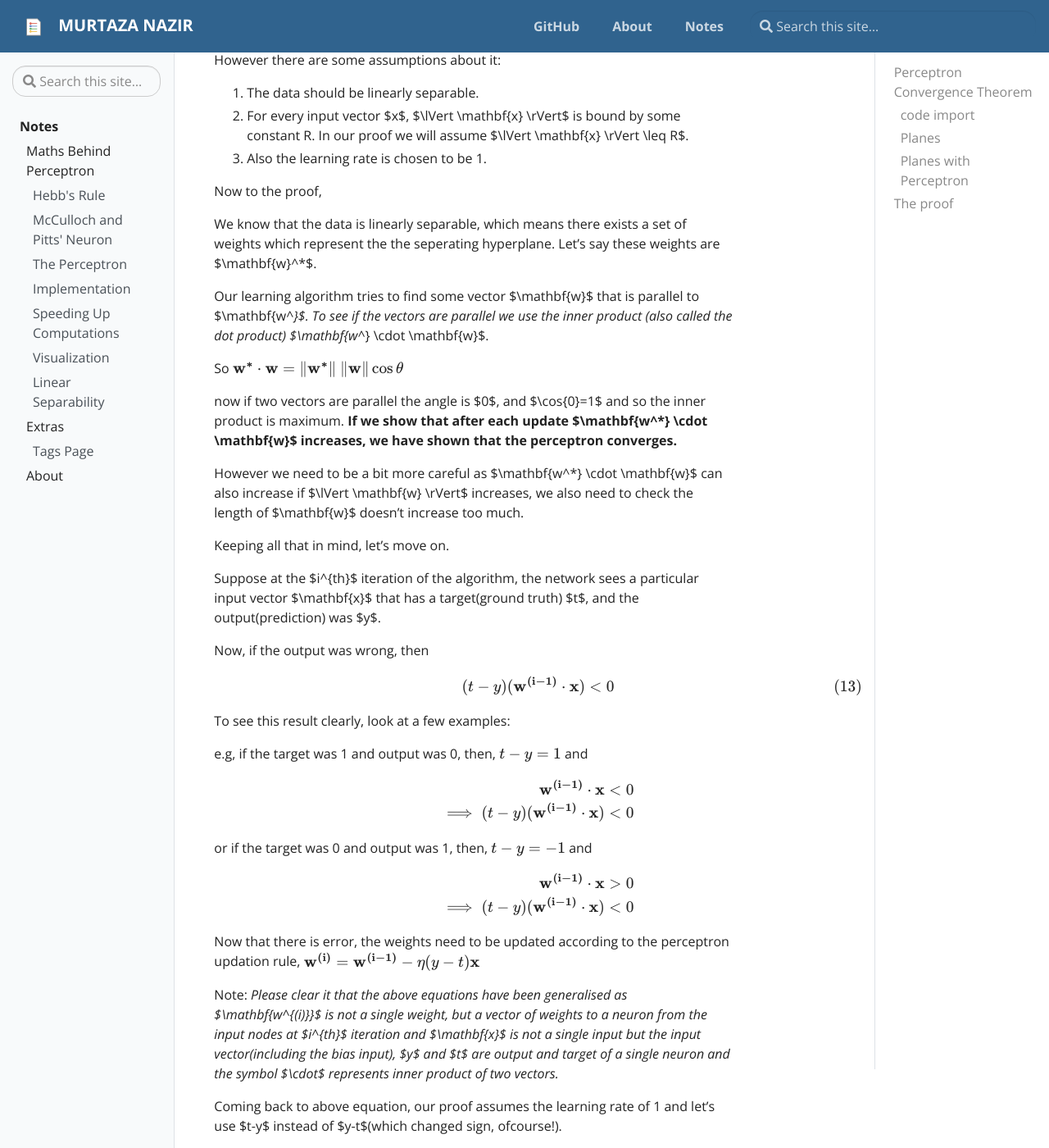
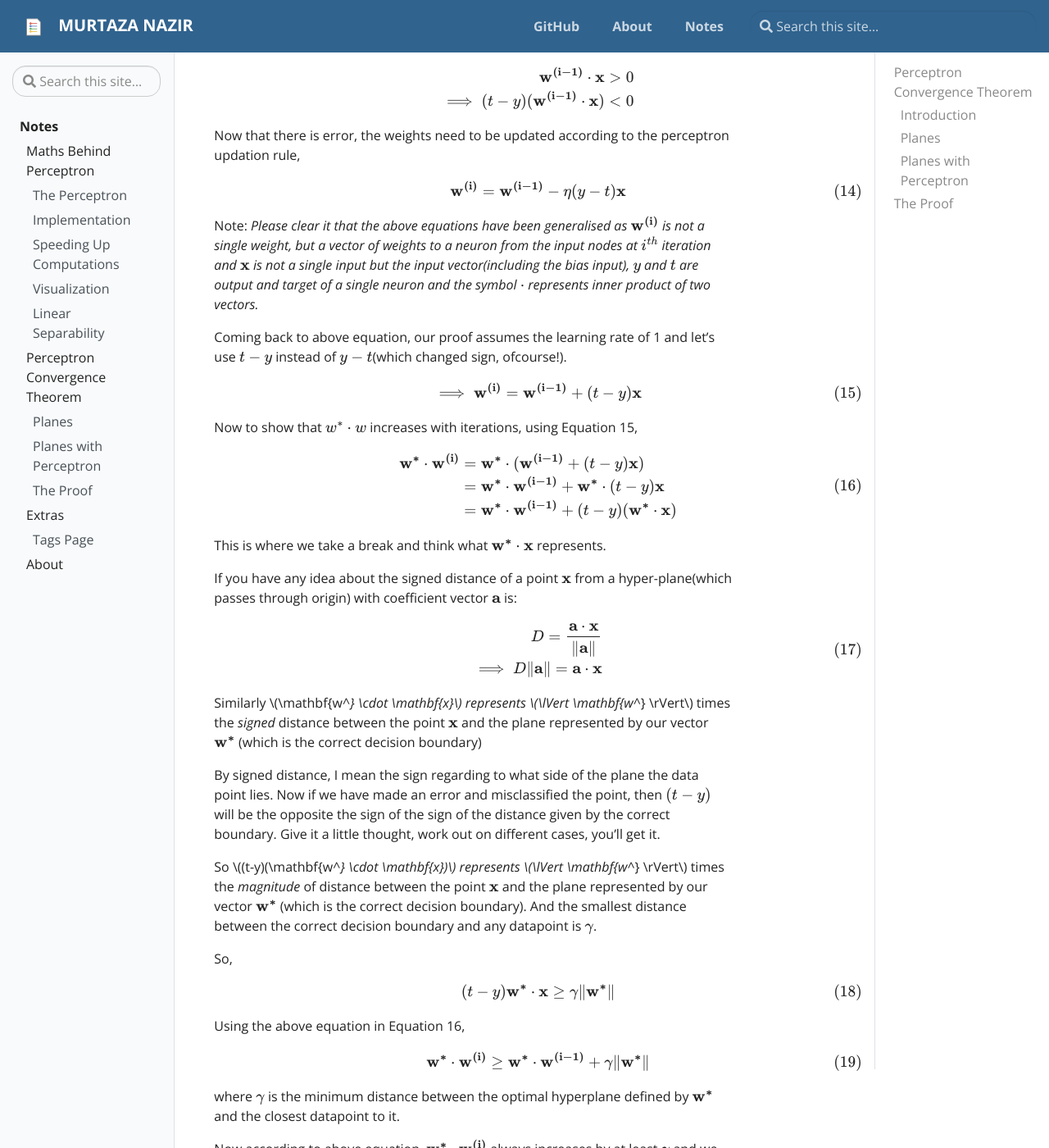
Before and after one commit to themurtazanazir/themurtazanazir.github.io, a Jekyll site: the page built from _notes/perceptron-convergence-theorem.md, in a window 1280 px wide and 1400 px high, scrolled down 8082 px. Shown: the whole window at 82% size. Built offline with Jekyll 4.4.1, drawn with Linux system fonts in a browser that asks for light colours; formulas are drawn with MathJax 3; some of the changed text lies outside the part shown.

Commit message:
Added new post for publishing, mild changes in Perceoptron post

````diff
--- a/_data/toc.yml
+++ b/_data/toc.yml
@@ -4,10 +4,6 @@
     - title: "Maths Behind Perceptron"
       url: "notes/perceptron"
       children:
-        - title: "Hebb's Rule"
-          url: "notes/perceptron#hebbs-rule"
-        - title: "McCulloch and Pitts' Neuron"
-          url: "notes/perceptron#mcculloch-and-pitts-neurons"
         - title: "The Perceptron"
           url: "notes/perceptron#the-perceptron"
         - title: "Implementation"
@@ -17,16 +13,16 @@
         - title: "Visualization"
           url: "notes/perceptron#3-visualization"
         - title: "Linear Separability"
-          url: "notes/perceptron#4-linear-separabilitys"
-    # - title: "Getting Started"
-    #   url: "notes/getting-started"
-    #   children:
-    #     - title: Features
-    #       url: "notes/getting-started#getting-started"
-    #     - title: Development
-    #       url: "notes/getting-started#development"
-    #     - title: Customization
-    #       url: "notes/getting-started#customization"
+          url: "notes/perceptron#4-linear-separability"
+    - title: "Perceptron Convergence Theorem"
+      url: "notes/perceptron-convergence-theorem"
+      children:
+        - title: "Planes"
+          url: "notes/perceptron-convergence-theorem#planes"
+        - title: "Planes with Perceptron"
+          url: "notes/perceptron-convergence-theorem#planes-with-perceptron"
+        - title: "The Proof"
+          url: "notes/perceptron-convergence-theorem#the-proof"
     - title: "Extras"
       url: "notes/extras"
       children:
--- a/_notes/perceptron-convergence-theorem.md
+++ b/_notes/perceptron-convergence-theorem.md
@@ -1,82 +1,22 @@
 ---
-title: (Incomplete) Perceptron Convergence Theorem
-description: A Geometrical and Mathematical proof of perceptron convergence theorem
+title:  Perceptron Convergence Theorem
+description: A Mathematical proof of perceptron convergence theorem
 tags:
  - neural networks
  - perceptron
  - deep learning
  - feedforward networks
  - proof
+ - mathematics
 ---
 
 # Perceptron Convergence Theorem
 
-## code import
+## Introduction
+The Perceptron Convergence Theorem is an important result as it proves the ability of a perceptron to achieve its result. This proof will be purely mathematical. There are some geometrical intuitions that need to be cleared first. This proof requires some prerequisites - _concept of vectors_, _dot product of two vectors_.
+We will use the `train` function that we developed in the <a href="/notes/perceptron" target="_blank">Mathematics Behind Perceptron </a> post. It will be included in a `utils.py` file which you can download <a href="/downloads/utils.py"> here</a>. Also, ignore the visualization code, if that seems too complex.
 
 
-```python
-import numpy as np
-from plotly import graph_objects as go
-np.set_printoptions(precision=2)
-
-def compute_activations(X,W):
-    activation = (np.matmul(X,W) > 0)
-    return activation
-
-def initialize_weights(n_input,n_out, random_state):
-    np.random.seed(random_state)
-    # the input shape should be including the bias inputs
-    weights = np.random.rand(n_input, n_out)*0.1 - 0.05
-    return weights
-
-def update_weights(weights, input_matrix, output_matrix, target_matrix, learning_rate):
-    delta_w = np.matmul(np.transpose(input_matrix),(output_matrix-target_matrix))
-    weights = weights - (learning_rate*delta_w) # elementwise multiplication using broadcasting
-    return weights
-
-def train(input_data, target, learning_rate, epochs,random_state=0,init_weights=None, save_weights=False, verbose=False):
-    # add the bias values to input_matrix
-    X = np.concatenate((-np.ones((input_data.shape[0],1)),input_data),axis=1)
-    #set the shapes
-    n_input = X.shape[1]
-    n_out = target.shape[1]
-
-    #initialize the weights
-    if init_weights is None:
-        W = initialize_weights(n_input,n_out, random_state)
-    else:
-        W = init_weights
-
-    if save_weights:
-        weight_array=[W]
-
-    for it in range(epochs):
-        # compute outputs
-        Y = compute_activations(X,W)
-
-        if verbose:
-            #print the output
-            print(f"Iteration: {it}\n{W}\nOutput:\n{Y[:10,:10]}\nAccuracy: {(Y==target).sum()/X.shape[0]}")
-
-        # update weights
-        W = update_weights(W, X, Y, target, learning_rate)
-
-        if save_weights:
-            weight_array.append(W)
-
-    print(f"Accuracy: {(Y==target).sum()/X.shape[0]}")
-    if save_weights:
-        return W, weight_array
-    else:
-        return W
-
-def recall(input_data, weights):
-    # add the bias values to input_matrix
-    X = np.concatenate((-np.ones((input_data.shape[0],1)),input_data),axis=1)
-    Y = compute_activations(X,weights)
-    return Y
-
-```
 
 ## Planes
 
@@ -86,12 +26,12 @@
 
 $$a_1x_1 + a_2x_2 + \dots + a_nx_n + d = 0 \tag{1}$$
 
-where $x_1,x_2,\dots,x_n$ are orthogonal axes.
+where \\(x_1,x_2,\dots,x_n\\) are orthogonal axes.
 
 
-Another way of describing a plane is in the form of a vector $\mathbf{n} = (a_1,a_2, \dots , a_n)$ (which is normal to that plane) and a point(position vector) $\mathbf{x_0}$ which resides on that plane.
+Another way of describing a plane is in the form of a vector \\(\mathbf{n} = (a_1,a_2, \dots , a_n)\\) (which is normal to that plane) and a point(position vector) \\(\mathbf{x_0}\\) which resides on that plane.
 
-Now any vector between point, $\mathbf{x_0}$, and any other general point $\mathbf{x} = (x_1,x_2,\dots,x_n)$ on the plane is perpendicular to that plane, i.e:
+Now any vector between point, \\(\mathbf{x_0}\\), and any other general point \\(\mathbf{x} = (x_1,x_2,\dots,x_n)\\) on the plane is perpendicular to that plane, i.e:
 
 $$\begin{align} \mathbf{n} \cdot \mathbf{(x-x_0)}&=0 \\ \implies  (\mathbf{n} \cdot \mathbf{x}) - (\mathbf{n} \cdot \mathbf{x_0}) &= 0\end{align} \tag{2}$$
 
@@ -99,17 +39,15 @@
 
 $$d = - \mathbf{n} \cdot \mathbf{x_0} \tag{3}$$
 
-The shortest distance(with sign) of the plane from the origin, $p$ is given by:
+The shortest distance(with sign) of the plane from the origin, \\(p\\) is given by:
 
 $$p=\frac{d}{\lVert \mathbf{n} \rVert}\tag{4}$$
 
-If we divide Eq.1 by $\lVert \mathbf{n} \rVert$, then,
+If we divide Eq.1 by \\(\lVert \mathbf{n} \rVert\\), then,
 
-$$ \frac{a_1x_1 + a_2x_2 + \dots + a_nx_n}{\lVert \mathbf{n} \rVert} = -\frac{d}{\lVert \mathbf{n} \rVert}\\
-\implies \frac{\mathbf{n} \cdot \mathbf{x}}{\lVert \mathbf{n} \rVert} = -\frac{d}{\lVert \mathbf{n} \rVert}
-$$
+$$ \frac{a_1x_1 + a_2x_2 + \dots + a_nx_n}{\lVert \mathbf{n} \rVert} = -\frac{d}{\lVert \mathbf{n} \rVert}\\ \implies \frac{\mathbf{n} \cdot \mathbf{x}}{\lVert \mathbf{n} \rVert} = -\frac{d}{\lVert \mathbf{n} \rVert} $$
 
-Using $\frac{\mathbf{n}}{\lVert \mathbf{n} \rVert}=\hat{\mathbf{n}}$ and Eq. 4, we have
+Using \\(\frac{\mathbf{n}}{\lVert \mathbf{n} \rVert}=\hat{\mathbf{n}}\\) and Eq. 4, we have
 
 $$\hat{\mathbf{n}} \cdot \mathbf{x} = - p \tag{5}$$
 
@@ -128,21 +66,21 @@
 
 $$h=\sum_{i=0}^m{w_ix_i}\tag{7}$$
 
-where $w_0$ is the threshold of the neuron and $x_0$ can be any constant (we use -1).
+where \\(w_0\\) is the threshold of the neuron and \\(x_0\\) can be any constant (we use -1).
 
-The decison boundary is formed, when $h=0$, so the equation of the decision hyper plane is:
+The decison boundary is formed, when \\(h=0\\), so the equation of the decision hyper plane is:
 
 $$\sum_{i=0}^m{w_ix_i}=0\tag{8}$$
 
-Comapring the above equation with the general equation of a plane (Eq. 1), the normal vector, which we will represent by $\mathbf{w}$, is:
+Comapring the above equation with the general equation of a plane (Eq. 1), the normal vector, which we will represent by \\(\mathbf{w}\\), is:
 
 $$ \mathbf{n} = \mathbf{w} = (w_1,w_2,\dots,w_m) \tag{9}$$
 
-which means the constant term in the general equtaion, $d$, will be:
+which means the constant term in the general equtaion, \\(d\\), will be:
 
 $$ d = w_0x_0 \tag{10}$$
 
-which means the perpendicular distance of the plane from origin is,$p$, (from Equation 4):
+which means the perpendicular distance of the plane from origin is,\\(p\\), (from Equation 4):
 
 $$ p = \frac{w_0x_0}{\lVert \mathbf{w} \rVert} \tag{11}$$
 
@@ -155,6 +93,9 @@
 
 
 ```python
+import numpy as np
+from utils import train
+np.set_printoptions(precision=2)
 # the dataset
 X = np.array([[0,0],
              [0,1],
@@ -226,9 +167,9 @@
 
 $$w_1x_1+w_2x_2+w_0x_0=0$$
 
-As we we can see, our bias input $x_0$ is the 3rd dimension in this equation, which is constant (-1) in our dataset. The constant term $d$ is Zero.
+As we we can see, our bias input \\(x_0\\) is the 3rd dimension in this equation, which is constant (-1) in our dataset. The constant term \\(d\\) is Zero.
 
-Since $d=0$, for our decision boundary, it means the distance between the hyper-plane and the origin, $p=\frac{d}{\lVert \mathbf{w} \rVert} = 0$. Which implies the plane always passes through the origin of that higher coordinate system.
+Since \\(d=0\\), for our decision boundary, it means the distance between the hyper-plane and the origin, \\(p=\frac{d}{\lVert \mathbf{w} \rVert} = 0\\). Which implies the plane always passes through the origin of that higher coordinate system.
 
 The above result can be generalized for any linearly separable n-dimensional data, that if we consider the bias inputs as part of the data, the resulting n+1 dimensional data will have its decision boundary passing through origin of the new coordinate system.
 
@@ -334,34 +275,35 @@
 
 Now that we have established, that only the complete weight vector(it's unit vector) defines the decision hyper-plane, two same vectors(or vectors in the same direction), will define the same hyper plane.
 
-# The proof
+# The Proof
 
 The Perceptron Convergence theorem proved by Rosenblatt in 1962, states that:
 
-*__"given a linearly separable data, the perceptron will converge to a solution within $R/ \gamma^2$ iterations, where $\gamma$ is the distance between the separating hyperplane and the closest datapoint to it."__*
+*__"given a linearly separable data, the perceptron will converge to a solution within \\(R/ \gamma^2\\) iterations, where \\(\gamma\\) is the distance between the separating hyperplane and the closest datapoint to it."__*
 
 However there are some assumptions about it:
 1. The data should be linearly separable.
-2. For every input vector $x$, $\lVert \mathbf{x} \rVert$ is bound by some constant R. In our proof we will assume $\lVert \mathbf{x} \rVert \leq R$.
+2. For every input vector \\(x\\), \\(\lVert \mathbf{x} \rVert\\) is bound by some constant R. In our proof we will assume \\(\lVert \mathbf{x} \rVert \leq R\\).
 3. Also the learning rate is chosen to be 1.
 
 
 Now to the proof,
 
-We know that the data is linearly separable, which means there exists a set of weights which represent the the seperating hyperplane. Let's say these weights are $\mathbf{w}^*$.
+We know that the data is linearly separable, which means there exists a set of weights which represent the the seperating hyperplane. Let's say these weights are \\(\mathbf{w}^*\\).
 
-Our learning algorithm tries to find some vector $\mathbf{w}$ that is parallel to $\mathbf{w^*}$. To see if the vectors are parallel we use the inner product (also called the dot product) $\mathbf{w^*} \cdot \mathbf{w}$.
+Our learning algorithm tries to find some vector \\(\mathbf{w}\\) that is parallel to \\(\mathbf{w^*}\\). To see if the vectors are parallel we use the inner product (also called the dot product) \\(\mathbf{w^*} \cdot \mathbf{w}\\).
 
-So
+So,
+
 $$ \mathbf{w^*} \cdot \mathbf{w} = \lVert \mathbf{w^*}\rVert \   \lVert \mathbf{w}\rVert \cos\theta \tag{12}$$
 
-now if two vectors are parallel the angle is $0$, and $\cos{0}=1$ and so the inner product is maximum. **If we show that after each update $\mathbf{w^*} \cdot \mathbf{w}$ increases, we have shown that the perceptron converges.**
+now if two vectors are parallel the angle is \\(0\\), and \\(\cos{0}=1\\) and so the inner product is maximum. **If we show that after each update \\(\mathbf{w^*} \cdot \mathbf{w}\\) increases, we have shown that the perceptron converges.**
 
-However we need to be a bit more careful as $\mathbf{w^*} \cdot \mathbf{w}$ can also increase if $\lVert \mathbf{w} \rVert$ increases, we also need to check the length of $\mathbf{w}$ doesn't increase too much.
+However we need to be a bit more careful as \\(\mathbf{w^*} \cdot \mathbf{w}\\) can also increase if \\(\lVert \mathbf{w} \rVert\\) increases, we also need to check the length of \\(\mathbf{w}\\) doesn't increase too much.
 
 Keeping all that in mind, let's move on.
 
-Suppose at the $i^{th}$ iteration of the algorithm, the network sees a particular input vector $\mathbf{x}$ that has a target(ground truth) $t$, and the output(prediction) was $y$.
+Suppose at the \\(i^{th}\\) iteration of the algorithm, the network sees a particular input vector \\(\mathbf{x}\\) that has a target(ground truth) \\(t\\), and the output(prediction) was \\(y\\).
 
 Now, if the output was wrong, then
 
@@ -370,40 +312,46 @@
 To see this result clearly, look at a few examples:
 
 e.g, if the target was 1 and output was 0, then,
-$$t-y = 1$$ and
+
+$$t-y = 1$$
+
+and
 
 $$\begin{align}\mathbf{w^{(i-1)}} \cdot \mathbf{x} < 0\\ \implies (t-y)(\mathbf{w^{(i-1)}} \cdot \mathbf{x}) < 0 \end{align} $$
 
 or if the target was 0 and output was 1, then,
-$$t-y=-1$$ and
 
-$$\begin{align}\mathbf{w^{(i-1)}} \cdot \mathbf{x} > 0 \\
-\implies (t-y)(\mathbf{w^{(i-1)}} \cdot \mathbf{x}) < 0\end{align}$$
+$$t-y=-1$$
+
+and
+
+$$\begin{align}\mathbf{w^{(i-1)}} \cdot \mathbf{x} > 0 \\ \implies (t-y)(\mathbf{w^{(i-1)}} \cdot \mathbf{x}) < 0\end{align}$$
 
 Now that there is error, the weights need to be updated according to the perceptron updation rule,
+
 $$ \mathbf{w^{(i)}} = \mathbf{w^{(i-1)}} - \eta (y-t)\mathbf{x} \tag{14}$$
 
-Note: *Please clear it that the above equations have been generalised as $\mathbf{w^{(i)}}$ is not a single weight, but a vector of weights to a neuron from the input nodes at $i^{th}$ iteration and $\mathbf{x}$ is not a single input but the input vector(including the bias input), $y$ and $t$ are output and target of a single neuron and the symbol $\cdot$ represents inner product of two vectors.*
+Note: *Please clear it that the above equations have been generalised as \\(\mathbf{w^{(i)}}\\) is not a single weight, but a vector of weights to a neuron from the input nodes at \\(i^{th}\\) iteration and \\(\mathbf{x}\\) is not a single input but the input vector(including the bias input), \\(y\\) and \\(t\\) are output and target of a single neuron and the symbol \\(\cdot\\) represents inner product of two vectors.*
 
-Coming back to above equation, our proof assumes the learning rate of 1 and let's use $t-y$ instead of $y-t$(which changed sign, ofcourse!).
+Coming back to above equation, our proof assumes the learning rate of 1 and let's use \\(t-y\\) instead of \\(y-t\\)(which changed sign, ofcourse!).
 
 $$\implies \mathbf{w^{(i)}} = \mathbf{w^{(i-1)}} + (t-y)\mathbf{x} \tag{15}$$
 
-Now to show that $w^* \cdot w$ increases with iterations, using Equation 15,
+Now to show that \\(w^* \cdot w\\) increases with iterations, using Equation 15,
 
 $$ \begin{align} \mathbf{w^*} \cdot \mathbf{w^{(i)}} &= \mathbf{w^*} \cdot (\mathbf{w^{(i-1)}} + (t-y)\mathbf{x})\\ &= \mathbf{w^*} \cdot \mathbf{w^{(i-1)}} + \mathbf{w^*} \cdot (t-y)\mathbf{x}\\ &= \mathbf{w^*} \cdot \mathbf{w^{(i-1)}} + (t-y)(\mathbf{w^*} \cdot \mathbf{x})\\ \end{align} \tag{16} $$
 
-This is where we take a break  and think what $\mathbf{w^*} \cdot \mathbf{x}$ represents.
+This is where we take a break  and think what \\(\mathbf{w^*} \cdot \mathbf{x}\\) represents.
 
-If you have any idea about the signed distance of a point $\mathbf{x}$ from a hyper-plane(which passes through origin) with coefficient vector $\mathbf{a}$ is:
+If you have any idea about the signed distance of a point \\(\mathbf{x}\\) from a hyper-plane(which passes through origin) with coefficient vector \\(\mathbf{a}\\) is:
 
 $$\begin{align} D = \frac{\mathbf{a} \cdot \mathbf{x}}{\lVert \mathbf{a} \rVert} \\ \implies D \lVert \mathbf{a} \rVert = \mathbf{a} \cdot \mathbf{x} \end{align} \tag{17}$$
 
-Similarly $\mathbf{w^*} \cdot \mathbf{x}$ represents $\lVert \mathbf{w^*} \rVert$ times the *signed* distance between the point $\mathbf{x}$ and the plane represented by our vector $\mathbf{w^*}$ (which is the correct decision boundary)
+Similarly \\(\mathbf{w^*} \cdot \mathbf{x}\\) represents \\(\lVert \mathbf{w^*} \rVert\\) times the *signed* distance between the point \\(\mathbf{x}\\) and the plane represented by our vector \\(\mathbf{w^*}\\) (which is the correct decision boundary)
 
-By signed distance, I mean the sign regarding to what side of the plane the data point lies. Now if we have made an error and misclassified the point, then $(t-y)$ will be the opposite the sign of the sign of the distance given by the correct boundary. Give it a little thought, work out on different cases, you'll get it.
+By signed distance, I mean the sign regarding to what side of the plane the data point lies. Now if we have made an error and misclassified the point, then \\((t-y)\\) will be the opposite the sign of the sign of the distance given by the correct boundary. Give it a little thought, work out on different cases, you'll get it.
 
-So $(t-y)(\mathbf{w^*} \cdot \mathbf{x})$ represents $\lVert \mathbf{w^*} \rVert$ times the *magnitude* of distance between the point $\mathbf{x}$ and the plane represented by our vector $\mathbf{w^*}$ (which is the correct decision boundary). And the smallest distance between the correct decision boundary and any datapoint is $\gamma$.
+So \\((t-y)(\mathbf{w^*} \cdot \mathbf{x})\\) represents \\(\lVert \mathbf{w^*} \rVert\\) times the *magnitude* of distance between the point \\(\mathbf{x}\\) and the plane represented by our vector \\(\mathbf{w^*}\\) (which is the correct decision boundary). And the smallest distance between the correct decision boundary and any datapoint is \\(\gamma\\).
 
 So,
 
@@ -413,13 +361,13 @@
 
 $$ \mathbf{w^*} \cdot \mathbf{w^{(i)}} \geq \mathbf{w^*} \cdot \mathbf{w^{(i-1)}} + \gamma \lVert \mathbf{w^*} \rVert \tag{19} $$
 
-where $\gamma$ is the minimum distance between the optimal hyperplane defined by $\mathbf{w^*}$ and the closest datapoint to it.
+where \\(\gamma\\) is the minimum distance between the optimal hyperplane defined by \\(\mathbf{w^*}\\) and the closest datapoint to it.
 
-Now according to above equation, $\mathbf{w^*} \cdot \mathbf{w^{(i)}}$ always increases by at least $\gamma$ and we initialize the weights to be small random numbers(positive and negative), so after $i$ iterations
+Now according to above equation, \\(\mathbf{w^*} \cdot \mathbf{w^{(i)}}\\) always increases by at least \\(\gamma\\) and we initialize the weights to be small random numbers(positive and negative), so after \\(i\\) iterations
 
 $$\mathbf{w^*} \cdot \mathbf{w^{(i)}} \geq i\gamma \lVert \mathbf{w^*} \rVert \tag{20}$$
 
-So we have proved that $\mathbf{w^*} \cdot \mathbf{w^{(i)}}$ increases as iterations increase.
+So we have proved that \\(\mathbf{w^*} \cdot \mathbf{w^{(i)}}\\) increases as iterations increase.
 
 Since the R.H.S of the above equation is positive,
 
@@ -431,13 +379,14 @@
 $$ \lvert \mathbf{w^*}  \cdot \mathbf{w^{(i)}} \rvert \leq \lVert \mathbf{w^*} \rVert \ \lVert \mathbf{w^{(i)}} \rVert \tag{22} $$
 
 Using Equations 21 and 22,
+
 $$\begin{align} & i\gamma \lVert \mathbf{w^*} \rVert \leq \lvert \mathbf{w^*} \cdot \mathbf{w^{(i)}} \rvert \leq \lVert \mathbf{w^*} \rVert \ \lVert \mathbf{w^{(i)}} \rVert \\ \implies & i\gamma \lVert \mathbf{w^*} \rVert \leq \lVert \mathbf{w^*} \rVert \ \lVert \mathbf{w^{(i)}} \rVert \end{align} \tag{22}$$
 
-$\lVert \mathbf{w^*} \rVert$ is positive and can be cancelled without affecting the inequality.
+\\(\lVert \mathbf{w^*} \rVert\\) is positive and can be cancelled without affecting the inequality.
 
 $$ i\gamma \leq \lVert \mathbf{w^{(i)}} \rVert \tag{23} $$
 
-Here we have put a lower limit to $\lVert \mathbf{w^{(i)}}\rVert$. Now we have to make sure that $\lVert \mathbf{w^{(i)}} \rVert$ does not increase too much.
+Here we have put a lower limit to \\(\lVert \mathbf{w^{(i)}}\rVert\\). Now we have to make sure that \\(\lVert \mathbf{w^{(i)}} \rVert\\) does not increase too much.
 
 For that we will use the Equation 15 and square the norm on both sides and use the Vector addition rules:
 $$ \begin{align} \lVert \mathbf{w^{(i)}}\rVert ^2 &= \lVert \mathbf{w^{(i-1)}} + (t-y)\mathbf{x} \rVert ^2\\ &= \lVert \mathbf{w^{(i-1)}}\rVert ^2 + (t-y)^2 \lVert \mathbf{x}\rVert ^2 + 2(t-y)\mathbf{w^{(i-1)}} \cdot \mathbf{x}  \tag{24} \end{align} $$
@@ -449,34 +398,31 @@
 Remember, the last equation here is when the output is incorrect.
 
 So using the above equations (25):
+
 $$(t-y)^2 \lVert \mathbf{x}\rVert ^2 + 2(t-y)\mathbf{w^{(i-1)}} \cdot \mathbf{x} \leq R$$
+
 Using the above equation in Equation 24,
+
 $$ \lVert \mathbf{w^{(i)}}\rVert ^2 \leq \lVert \mathbf{w^{(i-1)}}\rVert ^2 + R \tag{26} $$
 
-Which shows $\lVert \mathbf{w^{(i)}}\rVert ^2$ does not increase more than what the input data is bound by. If we normalize the input before training, then the data will be bound by 1.
+Which shows \\(\lVert \mathbf{w^{(i)}}\rVert ^2\\) does not increase more than what the input data is bound by. If we normalize the input before training, then the data will be bound by 1.
 
 Now according to Equation 26, after i iterations,
+
 $$ \lVert \mathbf{w^{(i)}}\rVert ^2 \leq iR \tag{27} $$
 
-Here we have put an upper limit on $\lVert \mathbf{w^{(i)}}\rVert$.
+Here we have put an upper limit on \\(\lVert \mathbf{w^{(i)}}\rVert\\).
 
-We have shown that $\mathbf{w^*} \cdot \mathbf{w^{(i)}}$ increases by atleast $i\gamma \lVert \mathbf{w^*}\rVert$ and $\lVert \mathbf{w^{(i)}}\rVert$ does not increase more than $iR$. Which means the angle between the vectors is decreasing and so the predicting decision boundary is getting close to the actual decision boundary, and after certain weight updates, the algorithm will converge to the actual boundary.
+We have shown that \\(\mathbf{w^*} \cdot \mathbf{w^{(i)}}\\) increases by atleast \\(i\gamma \lVert \mathbf{w^*}\rVert\\) and \\(\lVert \mathbf{w^{(i)}}\rVert\\) does not increase more than \\(iR\\). Which means the angle between the vectors is decreasing and so the predicting decision boundary is getting close to the actual decision boundary, and after certain weight updates, the algorithm will converge to the actual boundary.
 
 Using Equation 23 and 27,
 
-$$i\gamma \leq \lVert \mathbf{w^{(i)}}\rVert  \leq \sqrt{iR}\\
-\implies i \leq \frac{R}{\gamma^2}
-\tag{37}$$
+$$i\gamma \leq \lVert \mathbf{w^{(i)}}\rVert  \leq \sqrt{iR}\\ \implies i \leq \frac{R}{\gamma^2} \tag{28}$$
 
-So within $R/\gamma^2$ iterations, the algorithm must have converged.
+So within \\(R/\gamma^2\\) iterations, the algorithm must have converged.
 
 We have shown that if the data is linearly separable, then the algorithm will converge, and the time it will take is a function distance between the separating hyperplane and the nearest point. This is actually called **margin**.
 
 ***Note: The perceptron stops learning as soon as it gets all the data correctly classified, and so there is no guarantee that it will find the largest margin, just that if there is a separator, it will find it.***
 
 Note: By weight update we mean just update weight when the algorithm makes an error and so only those weight updates count to the iterations. We do not count the examples which the algorithm classifies correctly.
-
-
-```python
-
-```
````
Also changed, not shown: _notes/perceptron.md (+2 -0 lines), downloads/utils.py (added, +238 -0 lines), _config.yml (line endings or trailing spaces).
